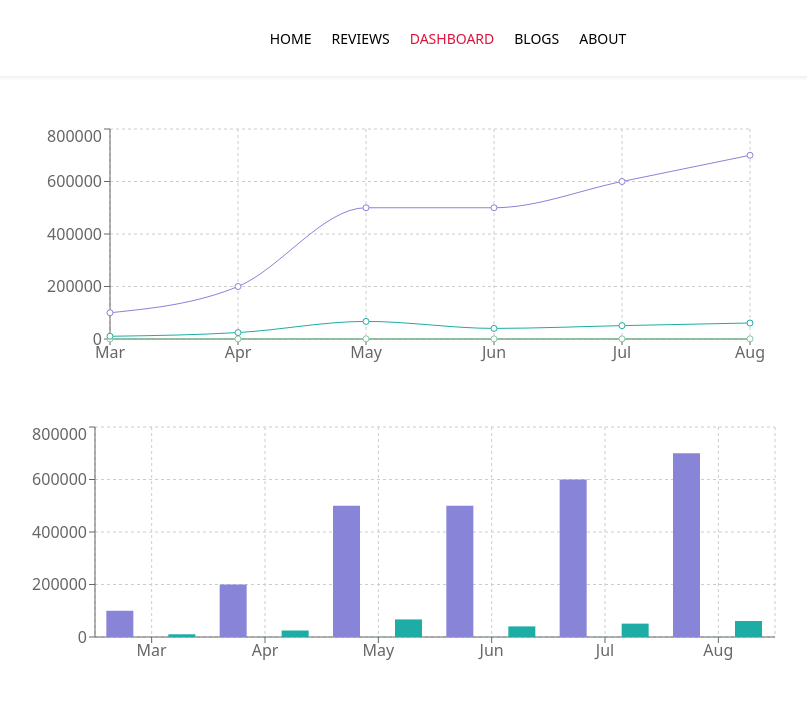
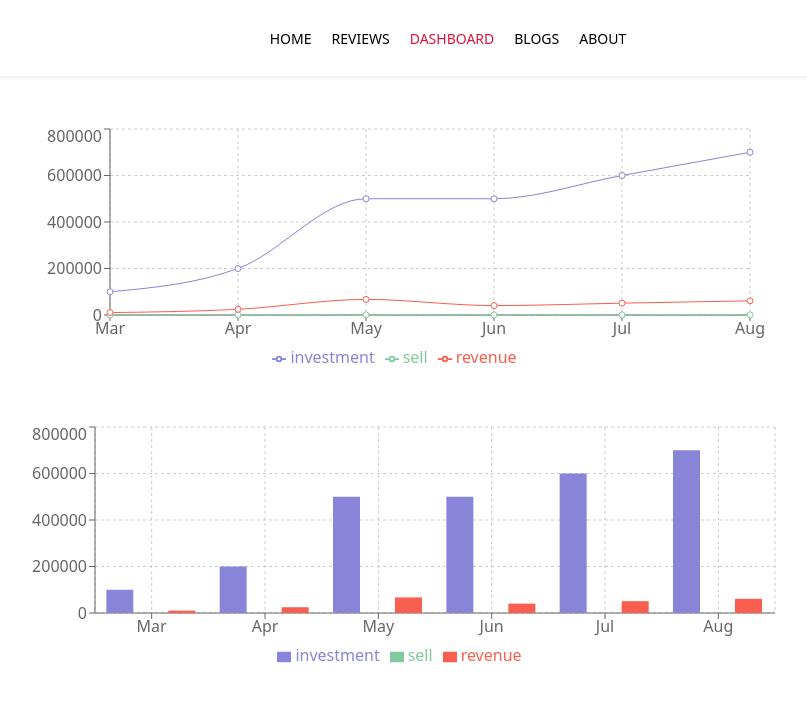
Before and after one commit to amiribnjaman/product-analysis-project-a9, a React (Create React App) app: page /dashboard in a window 1280 px wide. Shown: the top 702 px of the page, without its empty margins (192-999 px from the left). Built offline with nearby package versions, Linux system fonts and the light colour scheme.

Commit message:
404 page added

```diff
--- a/public/data.json
+++ b/public/data.json
@@ -9,7 +9,7 @@
     {
         "id": 2,
         "name": "Rafid adnan",
-        "review": "When I need anything to buy about watch I came here and spend my time find out the best one, cause their services just awesome. They always think about their clients. And ensure what their clients want.",
+        "review": "When I need anything to buy relative watch I came here and spend my time find out the best one, cause their services just awesome. They always think about their clients. And ensure what their clients want.",
         "rating": 5.0,
         "image": "./img/user2.jpg"
     },
--- a/src/App.js
+++ b/src/App.js
@@ -1,8 +1,10 @@
 import { Route, Routes } from 'react-router-dom';
 import './App.css';
+import Blog from './components/Blog/Blog';
 import Dashboard from './components/Dashboard/Dashboard';
 import Home from './components/Home/Home';
 import NavBar from './components/NavBar/NavBar';
+import NotFound from './components/NotFound/NotFound';
 import ReviewsPage from './components/ReviewsPage/ReviewsPage';
 
 function App() {
@@ -13,6 +15,8 @@ function App() {
         <Route path='/' element={<Home />} />
         <Route path='/reviews' element={<ReviewsPage />} />
         <Route path='/dashboard' element={<Dashboard />} />
+        <Route path='/blog' element={<Blog />} />
+        <Route path='*' element={<NotFound />} />
       </Routes>
     </div>
   );
--- /dev/null
+++ b/src/components/Blog/Blog.js
@@ -0,0 +1,11 @@
+import React from 'react';
+
+const Blog = () => {
+    return (
+        <div className='container'>
+
+        </div>
+    );
+};
+
+export default Blog;
--- a/src/components/Dashboard/Dashboard.js
+++ b/src/components/Dashboard/Dashboard.js
@@ -1,5 +1,5 @@
 import React from 'react';
-import { Bar, BarChart, CartesianGrid, Line, LineChart, Tooltip, XAxis, YAxis } from 'recharts';
+import { Bar, BarChart, CartesianGrid, Legend, Line, LineChart, Tooltip, XAxis, YAxis } from 'recharts';
 
 const Dashboard = () => {
     const data = [
@@ -45,24 +45,26 @@ const Dashboard = () => {
             <div className='w-75 mx-auto'>
                 <LineChart width={750} height={250} data={data}
                     margin={{ top: 5, right: 30, left: 20, bottom: 5 }}>
-                    <CartesianGrid strokeDasharray="3 3" />
+                    <CartesianGrid strokeDasharray="3 3 3" />
                     <XAxis dataKey="month" />
                     <YAxis />
                     <Tooltip/>
+                    <Legend />
                     <Line type="monotone" dataKey="investment" stroke="#8884d8" />
                     <Line type="monotone" dataKey="sell" stroke="#82ca9d" />
-                    <Line type="monotone" dataKey="revenue" stroke="#1DADA4" />
+                    <Line type="monotone" dataKey="revenue" stroke="#F95E4F" />
                 </LineChart>
             </div>
             <div className='mt-5 w-75 mx-auto'>
                 <BarChart width={750} height={250} data={data}>
-                    <CartesianGrid strokeDasharray="3 3" />
+                    <CartesianGrid strokeDasharray="3 3 3" />
                     <XAxis dataKey="month" />
                     <YAxis />
                     <Tooltip/>
+                    <Legend />
                     <Bar dataKey="investment" fill="#8884d8" />
                     <Bar dataKey="sell" fill="#82ca9d" />
-                    <Bar dataKey="revenue" fill="#1DADA4" />
+                    <Bar dataKey="revenue" fill="#F95E4F" />
                 </BarChart>
             </div>
         </div>
--- /dev/null
+++ b/src/components/NotFound/NotFound.js
@@ -0,0 +1,12 @@
+import React from 'react';
+import notfound from '../../assets/img/404.jpg'
+
+const NotFound = () => {
+    return (
+        <div className='mx-auto mt-5' style={{maxWidth: '400px'}}>
+            <img style={{width: '100%'}} className="mx-auto" src={notfound} alt="" />
+        </div>
+    );
+};
+
+export default NotFound;
--- a/src/components/Review/Review.css
+++ b/src/components/Review/Review.css
@@ -3,8 +3,8 @@
     margin-bottom: 50px;
 }
 .card img{
-    max-width: 60px;
-    height: 60px;
+    max-width: 70px;
+    height: 70px;
     border-radius: 50%;
     margin-top: -60px;
     padding: 4px;
```
Also changed, not shown: src/assets/img/404.jpg (added).
